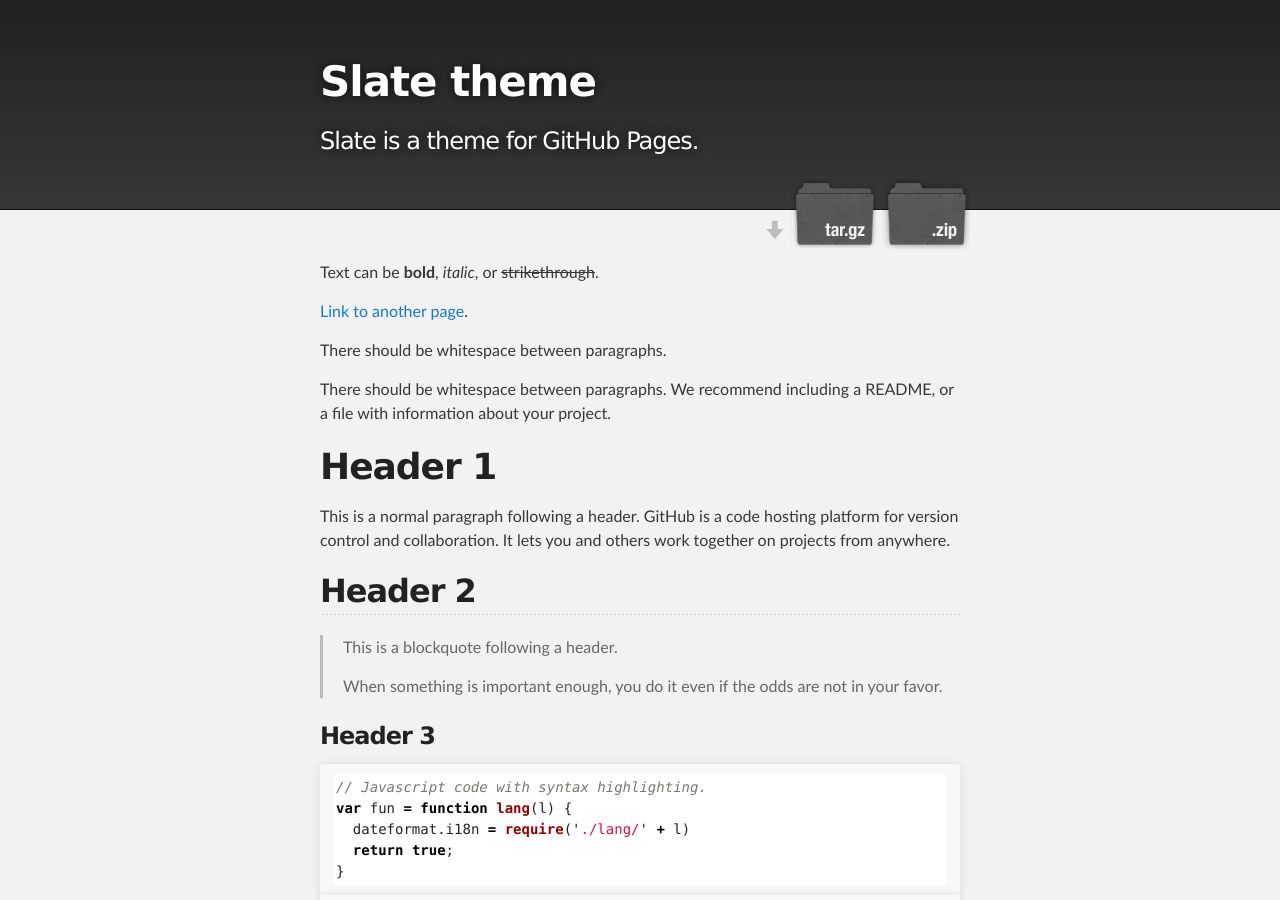
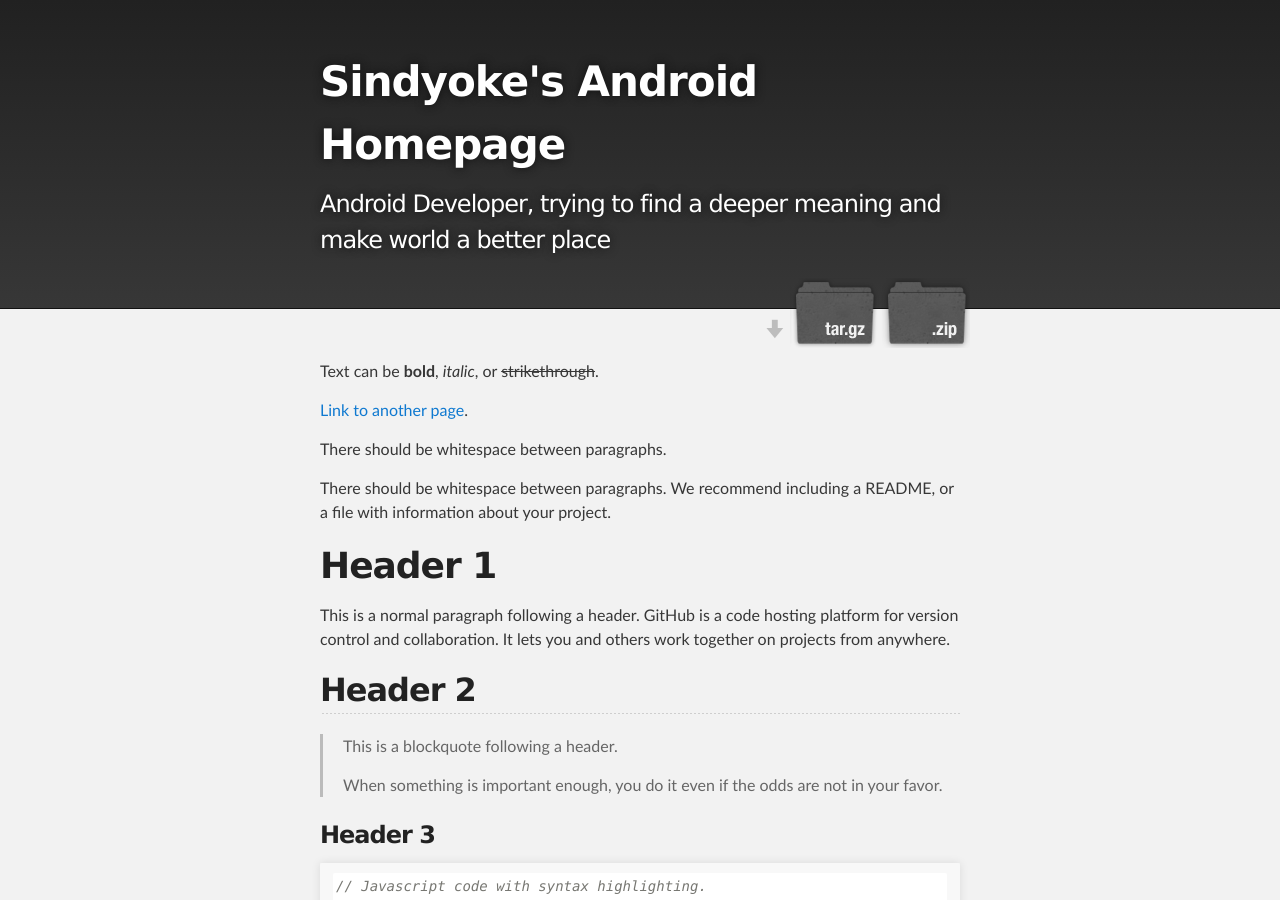
Before and after one commit to sindyoke/sindyoke.github.io, a Jekyll site: the page built from index.md, in a window 1280 px wide and 900 px high. Built offline with Jekyll 4.4.1, drawn with Linux system fonts in a browser that asks for light colours.

Commit message:
Update _config.yml

```diff
--- a/_config.yml
+++ b/_config.yml
@@ -1,5 +1,5 @@
-title: Slate theme
-description: Slate is a theme for GitHub Pages.
+title: Sindyoke's Android Homepage
+description: Android Developer, trying to find a deeper meaning and make world a better place
 show_downloads: true
 google_analytics:
 theme: jekyll-theme-slate
```
